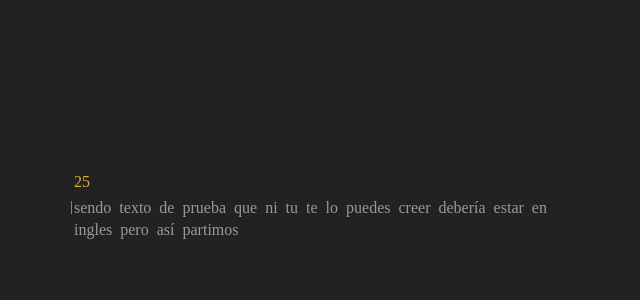
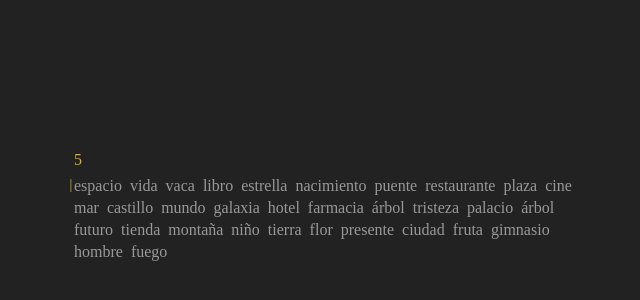
Before and after one commit to fernandezeric/JavaScript-Proyects, a plain HTML site: page 006-monkeytype/index.html in a window 1280 px wide. Shown: the part 194-494 px from the top of the page, without its empty margins (316-956 px from the left). Drawn offline with Linux system fonts and the light colour scheme.

Commit message:
init secction results

```diff
--- a/006-monkeytype/data.js
+++ /dev/null
@@ -1,3 +0,0 @@
-export const words = [
-
-]
--- /dev/null
+++ b/006-monkeytype/data/wordsSpain.js
@@ -0,0 +1,104 @@
+export const words = [
+  "hola",
+  "mundo",
+  "libro",
+  "casa",
+  "árbol",
+  "sol",
+  "luna",
+  "estrella",
+  "cielo",
+  "mar",
+  "río",
+  "montaña",
+  "valle",
+  "ciudad",
+  "pueblo",
+  "calle",
+  "camino",
+  "puente",
+  "bosque",
+  "flor",
+  "jardín",
+  "parque",
+  "plaza",
+  "escuela",
+  "universidad",
+  "iglesia",
+  "templo",
+  "castillo",
+  "palacio",
+  "hotel",
+  "restaurante",
+  "café",
+  "bar",
+  "tienda",
+  "mercado",
+  "supermercado",
+  "hospital",
+  "clínica",
+  "farmacia",
+  "biblioteca",
+  "museo",
+  "teatro",
+  "cine",
+  "estadio",
+  "gimnasio",
+  "piscina",
+  "playa",
+  "isla",
+  "desierto",
+  "selva",
+  "río",
+  "lago",
+  "mar",
+  "océano",
+  "planeta",
+  "universo",
+  "galaxia",
+  "espacio",
+  "tiempo",
+  "historia",
+  "futuro",
+  "presente",
+  "pasado",
+  "vida",
+  "muerte",
+  "nacimiento",
+  "amor",
+  "odio",
+  "alegría",
+  "tristeza",
+  "miedo",
+  "coraje",
+  "esperanza",
+  "paz",
+  "guerra",
+  "amistad",
+  "familia",
+  "niño",
+  "niña",
+  "hombre",
+  "mujer",
+  "animal",
+  "perro",
+  "gato",
+  "pájaro",
+  "pez",
+  "caballo",
+  "vaca",
+  "elefante",
+  "león",
+  "tigre",
+  "oso",
+  "serpiente",
+  "insecto",
+  "flor",
+  "árbol",
+  "fruta",
+  "verdura",
+  "agua",
+  "fuego",
+  "tierra",
+  "aire"
+]
--- a/006-monkeytype/index.css
+++ b/006-monkeytype/index.css
@@ -0,0 +1,96 @@
+:root {
+  color-scheme: light dark;
+  --green: #00b755;
+  --yellow: #daaf38;
+  --red: #ca4754;
+  --black: #222;
+  --gray: #999;
+}
+
+body {
+  background: var(--black);
+  font-family: 'Times New Roman', Times, serif, monospace;
+  display: grid;
+  padding: 32px;
+  place-content: center;
+}
+
+section {
+  padding: 16px;
+  display: flex;
+  flex-direction: column;
+  gap: 8px;
+  max-width: 500px;
+}
+
+time {
+  color: var(--yellow);
+}
+
+input {
+  z-index: -999;
+  position: absolute;
+  top: 0;
+  left: 0;
+  pointer-events: none;
+  opacity: 0;
+}
+
+p {
+  display: flex;
+  flex-wrap: wrap;
+  gap: 3px 8px;
+  margin: 0;
+}
+
+x-letter {
+  color: var(--gray);
+  position: relative;
+
+  &.active::before {
+    content: '|';
+    color: var(--yellow);
+    font-size: 14px;
+    position: absolute;
+    left: -65%;
+    animation: 1s blink infinite ease-in-out;
+  }
+
+  &.is-last::before {
+    left: 65%;
+  }
+
+  &.correct {
+    color: var(--green);
+  }
+
+  &.incorrect {
+    color: var(--red);
+  }
+}
+
+x-word {
+  border-bottom: 1px solid transparent;
+  transition: border-color 0.3s ease-in-out;
+
+  &.marked {
+    border-color: var(--red);
+  }
+}
+
+@keyframes blink {
+  0%, 50% {
+    opacity: 1;
+  }
+  75% {
+    opacity: 0;
+  }
+}
+
+#game {
+  display: flex;
+}
+
+#results {
+  display: none;
+}
--- a/006-monkeytype/index.html
+++ b/006-monkeytype/index.html
@@ -1,103 +1,9 @@
 <!-- Grand Midudev -->
+
+<head>
   <title>Monkey Type clone</title>
-<style>
-  :root {
-    color-scheme: light dark;
-    --green: #00b755;
-    --yellow: #daaf38;
-    --red: #ca4754;
-    --black: #222;
-    --gray: #999;
-  }
-
-  body {
-    background: var(--black);
-    font-family: 'Times New Roman', Times, serif, monospace;
-    display: grid;
-    padding: 32px;
-    place-content: center;
-  }
-
-  section {
-    padding: 16px;
-    display: flex;
-    flex-direction: column;
-    gap: 8px;
-    max-width: 500px;
-  }
-
-  time {
-    color: var(--yellow);
-  }
-
-  input {
-    z-index: -999;
-    position: absolute;
-    top: 0;
-    left: 0;
-    pointer-events: none;
-    opacity: 0;
-  }
-
-  p {
-    display: flex;
-    flex-wrap: wrap;
-    gap: 3px 8px;
-    margin: 0;
-  }
-
-  x-letter {
-    color: var(--gray);
-    position: relative;
-
-    &.active::before {
-      content: '|';
-      color: var(--yellow);
-      font-size: 14px;
-      position: absolute;
-      left: -65%;
-      animation: 1s blink infinite ease-in-out;
-    }
-
-    &.is-last::before {
-      left: 65%;
-    }
-
-    &.correct {
-      color: var(--green);
-    }
-
-    &.incorrect {
-      color: var(--red);
-    }
-  }
-
-  x-word {
-    border-bottom: 1px solid transparent;
-    transition: border-color 0.3s ease-in-out;
-
-    &.marked {
-      border-color: var(--red);
-    }
-  }
-
-  @keyframes blink {
-    0%, 50% {
-      opacity: 1;
-    }
-    75% {
-      opacity: 0;
-    }
-  }
-
-  #game {
-    display: flex;
-  }
-
-  #results {
-    display: none;
-  }
-</style>
+  <link rel="stylesheet" href="./index.css">
+</head>
 
 <body>
   <main>
@@ -108,26 +14,41 @@
     </section>
     <section id="results">
       <h2>wpm</h2>
-      <h3></h3>
+      <h3 id="results-wpm"></h3>
 
       <h2>accuracy</h2>
-      <h3></h3>
+      <h3 id="results-accuracy"></h3>
+
+      <button id="reload-button">
+        <svg width="24" height="24" viewBox="0 0 24 24" fill="none" stroke="currentColor" stroke-width="1.5"
+          stroke-linecap="round" stroke-linejoin="round">
+          <path stroke="none" d="M0 0h24v24H0z" fill="none" />
+          <path d="M10 3a1 1 0 1 0 2 0a1 1 0 0 0 -2 0" />
+          <path d="M3 14l4 1l.5 -.5" />
+          <path d="M12 18v-3l-3 -2.923l.75 -5.077" />
+          <path d="M6 10v-2l4 -1l2.5 2.5l2.5 .5" />
+          <path d="M21 22a1 1 0 0 0 -1 -1h-16a1 1 0 0 0 -1 1" />
+          <path d="M18 21l1 -11l2 -1" />
+        </svg>
+      </button>
     </section>
   </main>
 </body>
 
-<script>
-  const INITIAL_TIME = 30;
+<script type="module">
+  // cambiarlo para poder elegir
+  import { words as INITIAL_WORDS } from './data/wordsSpain.js'
+
+  const INITIAL_TIME = 10;
 
   const $time = document.querySelector('time');
   const $paragraph = document.querySelector('p');
   const $input = document.querySelector('input');
   const $game = document.querySelector('#game');
   const $results = document.querySelector('#results');
-  const $wpm = $results.querySelector('h3')
-  const $accuracy = $results.querySelector('h3:last-child')
-
-  const TEXT = 'sendo texto de prueba que ni tu te lo puedes creer debería estar en ingles pero así partimos'
+  const $wpm = $results.querySelector('#results-wpm');
+  const $accuracy = $results.querySelector('#results-accuracy');
+  const $button = document.querySelector('#reload-button');
 
   let words = []
   let currentTime = INITIAL_TIME
@@ -135,9 +56,16 @@
   initGame()
   initEvents()
 
-  function initGame () {
-    words = TEXT.split(' ').slice(0, 32)
-    currentTime= INITIAL_TIME
+  function initGame() {
+    $game.style.display = 'flex'
+    $results.style.display = 'none'
+    $input.value = ''
+
+    words = INITIAL_WORDS.toSorted(
+      () => Math.random() - 0.5
+    ).slice(0, 32)
+
+    currentTime = INITIAL_TIME
 
     $time.textContent = currentTime
 
@@ -151,14 +79,13 @@
         }
         </x-word>`
     }).join('')
-  }
 
     const $firstWord = $paragraph.querySelector('x-word')
     $firstWord.classList.add('active')
     $firstWord.querySelector('x-letter').classList.add('active')
 
-  const intervalId = setInterval( () => {
-    currentTime --
+    const intervalId = setInterval(() => {
+      currentTime--
       $time.textContent = currentTime
 
       if (currentTime === 0) {
@@ -166,16 +93,18 @@
         gameOver()
       }
     }, 1000)
+  }
 
-  function initEvents(){
+  function initEvents() {
     document.addEventListener('keydown', () => {
       $input.focus()
     })
     $input.addEventListener('keydown', onKeyDown)
     $input.addEventListener('keyup', onKeyUp)
+    $button.addEventListener('click', initGame)
   }
 
-  function onKeyDown(event){
+  function onKeyDown(event) {
     const $currentWord = $paragraph.querySelector('x-word.active')
     const $currentLetter = $currentWord.querySelector('x-letter.active')
 
@@ -208,7 +137,7 @@
       const $prevWord = $currentWord.previousElementSibling
       const $prevLetter = $currentLetter.previousElementSibling
 
-      if(!$prevWord && !$prevLetter) {
+      if (!$prevWord && !$prevLetter) {
         event.preventDefault()
         return
       }
@@ -234,7 +163,7 @@
     }
   }
 
-  function onKeyUp(){
+  function onKeyUp() {
     const $currentWord = $paragraph.querySelector('x-word.active')
     const $currentLetter = $currentWord.querySelector('x-letter.active')
 
@@ -267,8 +196,22 @@
 
   function gameOver() {
     console.log('game over')
-    $game.style.diplay = 'none'
+    $game.style.display = 'none'
     $results.style.display = 'flex'
+
+    const correctWords = $paragraph.querySelectorAll('x-word.correct').length
+    const correctLetter = $paragraph.querySelectorAll('x-letter.correct').length
+    const incorrectLetter = $paragraph.querySelectorAll('x-letter.incorrect').length
+
+    const totalLetters = correctLetter + incorrectLetter
+    const accuracy = totalLetters > 0
+      ? (correctLetter / totalLetters) * 100
+      : 0
+
+    const wpm = correctWords * 60 / INITIAL_TIME
+
+    $wpm.textContent = wpm
+    $accuracy.textContent = `${accuracy.toFixed(2)}%`
 
     // que vuele la imaginación
   }
```
Also changed, not shown: 006-monkeytype/data/wordsEng.js (added, +104 -0 lines). Lines whose indentation alone changed are shown as unchanged.
